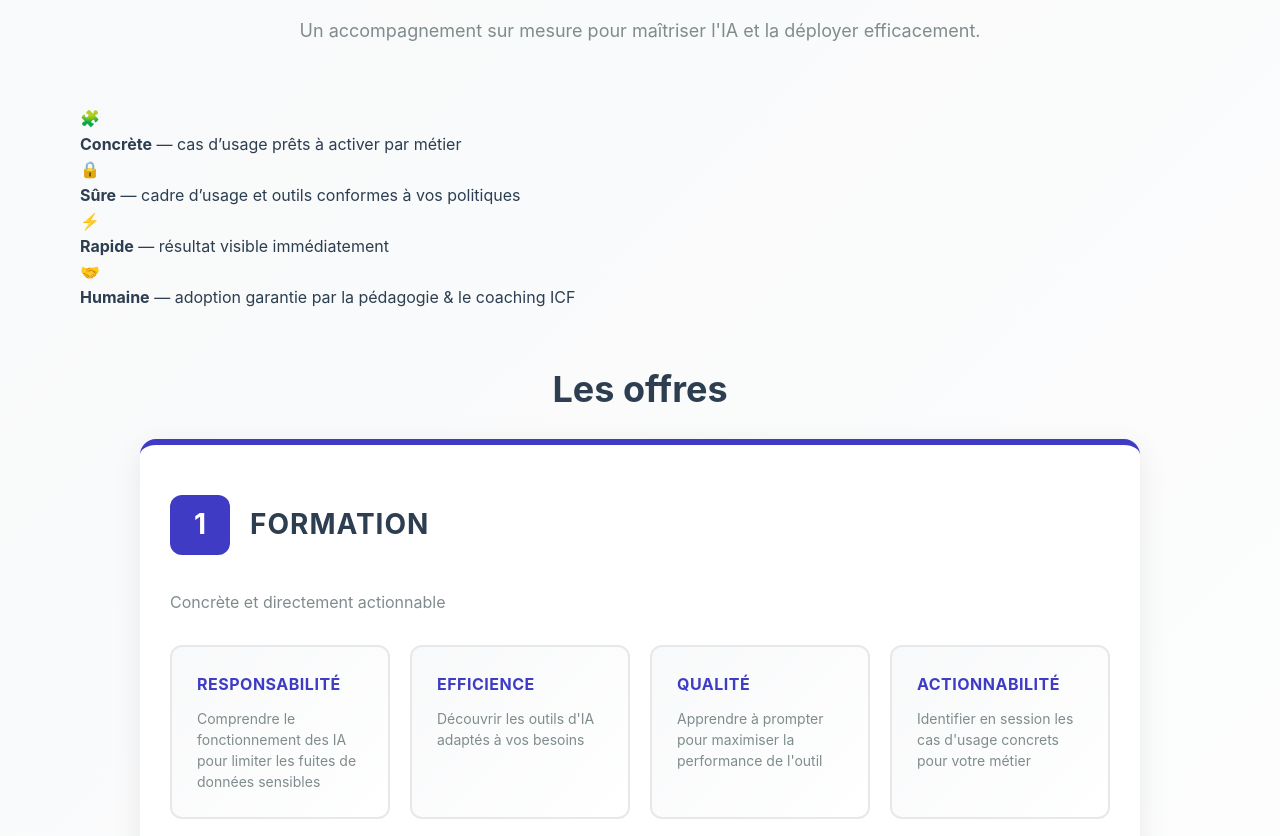
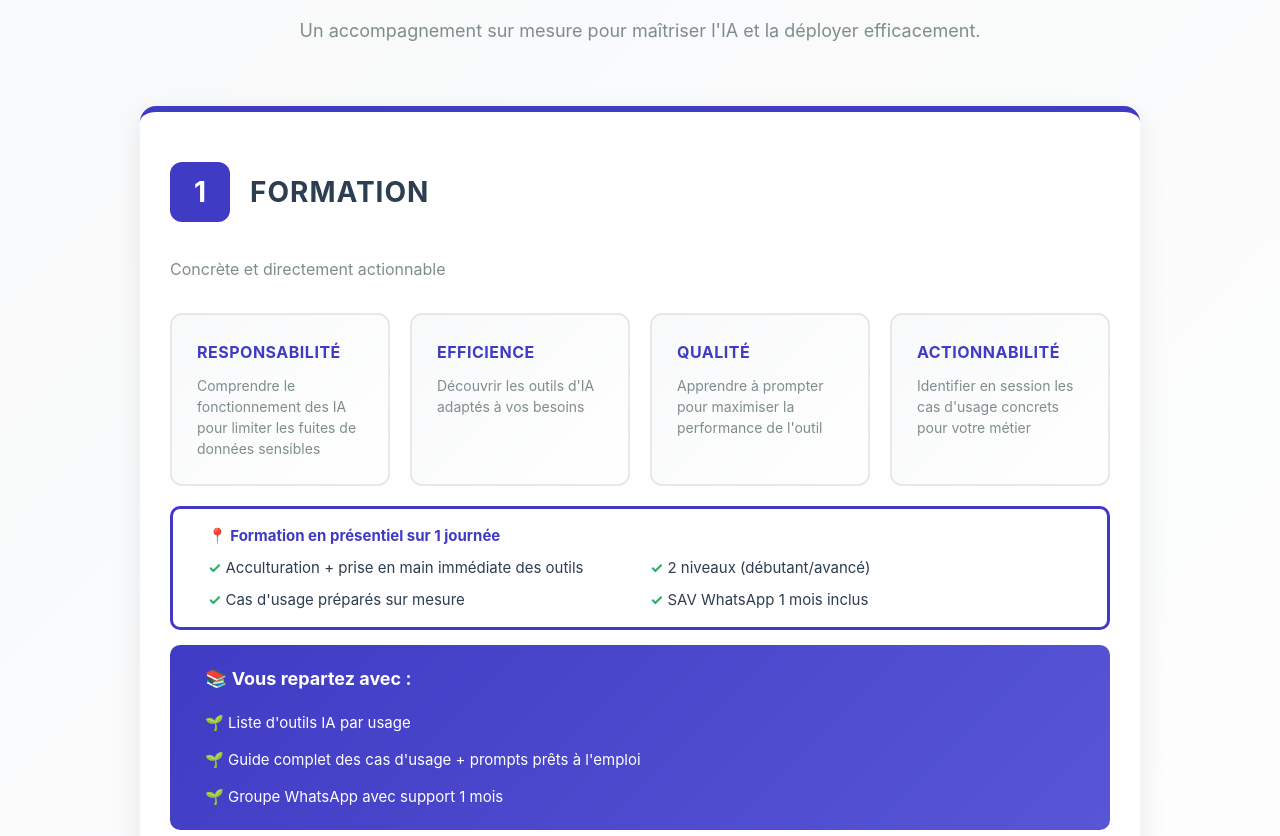
Before and after one commit to ceciledelarquier/accompagnement-IA, a plain HTML site: page index.html in a window 1280 px wide. Shown: the part 2274-3110 px from the top of the page. Drawn offline with Linux system fonts and the light colour scheme.

Commit message:
Update index.html

```diff
--- a/index.html
+++ b/index.html
@@ -960,36 +960,6 @@
             <h2 class="section-title">Mon approche</h2>
             <p class="section-subtitle">Un accompagnement sur mesure pour maîtriser l'IA et la déployer efficacement.</p>
 
-            <!-- Badges sous Mon approche -->
-            <div class="approach-badges container" role="list">
-              <div class="approach-badge" role="listitem">
-                <div class="approach-emoji" aria-hidden="true">🧩</div>
-                <div class="approach-text">
-                  <strong>Concrète</strong> — cas d’usage prêts à activer par métier
-                </div>
-              </div>
-              <div class="approach-badge" role="listitem">
-                <div class="approach-emoji" aria-hidden="true">🔒</div>
-                <div class="approach-text">
-                  <strong>Sûre</strong> — cadre d’usage et outils conformes à vos politiques
-                </div>
-              </div>
-              <div class="approach-badge" role="listitem">
-                <div class="approach-emoji" aria-hidden="true">⚡</div>
-                <div class="approach-text">
-                  <strong>Rapide</strong> — résultat visible immédiatement
-                </div>
-              </div>
-              <div class="approach-badge" role="listitem">
-                <div class="approach-emoji" aria-hidden="true">🤝</div>
-                <div class="approach-text">
-                  <strong>Humaine</strong> — adoption garantie par la pédagogie & le coaching ICF
-                </div>
-              </div>
-            </div>
-
-            <h2 class="section-title" style="margin-top: 50px;">Les offres</h2>
-
             <div class="solution-content">
                 <!-- Formation -->
                 <div class="service-block">
```
